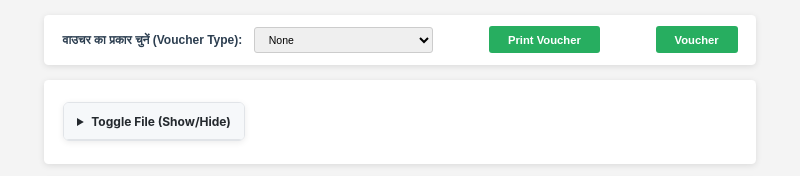
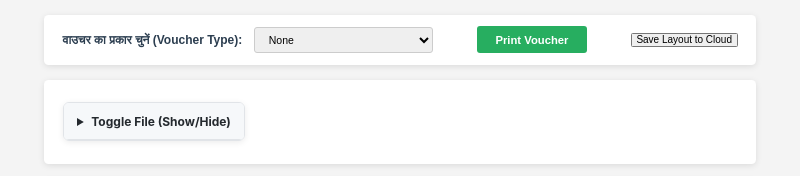
Before and after one commit to ydvaditya20-creator/Exe-hellow-wirld, an Electron app: page index.html in a window 800 px wide. Shown: the top 176 px of the page. Drawn offline with Linux system fonts and the light colour scheme; no server answers.

Commit message:
Update index.html

```diff
--- a/index.html
+++ b/index.html
@@ -249,7 +249,7 @@ body {
 
     </div>
     <button id="printBtnMain" class="print-btn-main">Print Voucher</button>
-	<button id="printBtMain" class="print-btn-main"> Voucher</button>
+	<button id="saveHtmlBtn" class="save-html-btn" onclick="handleSaveHtmlVoucher()">Save Layout to Cloud</button>
 
 
 </div>
```
